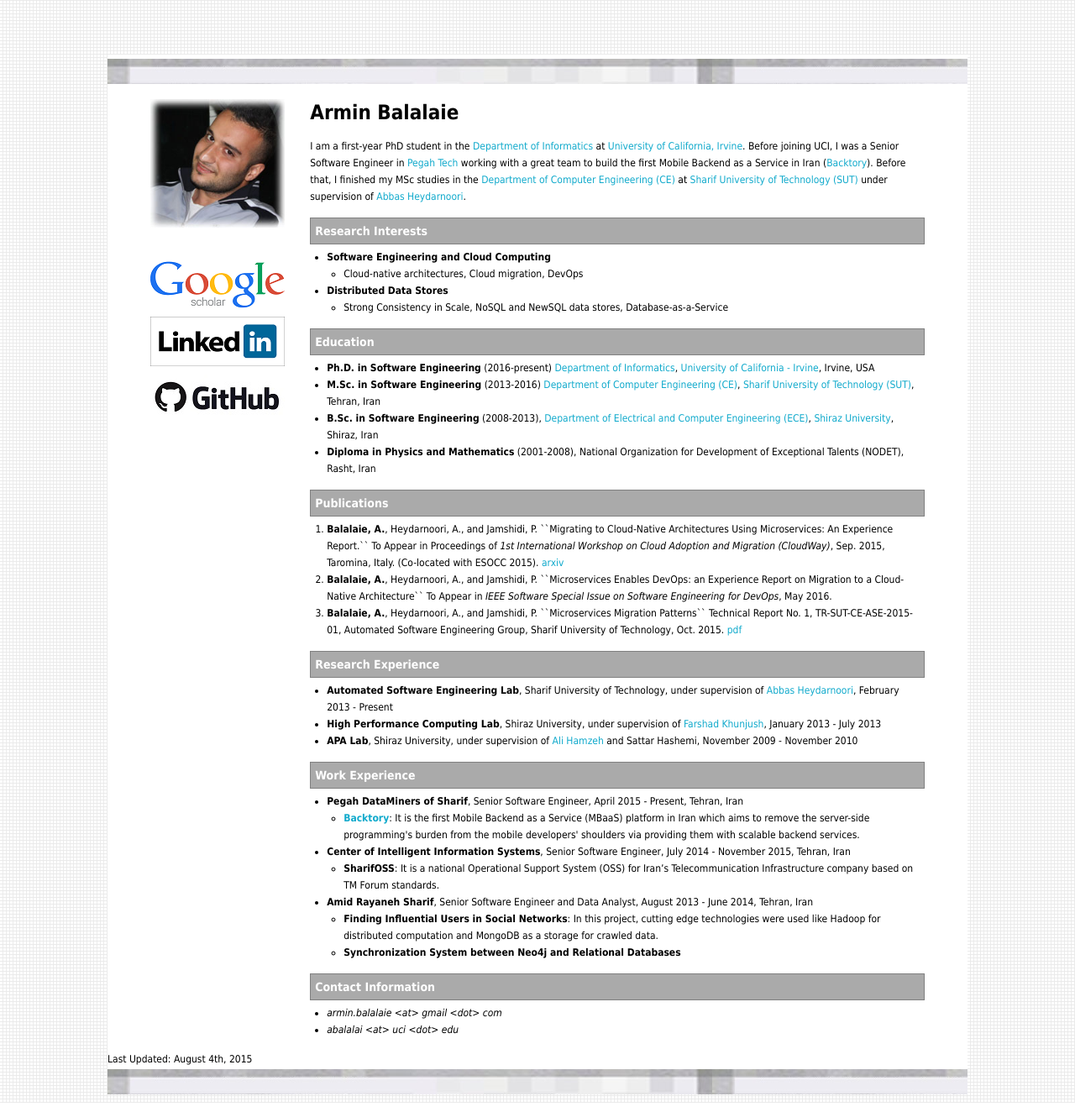
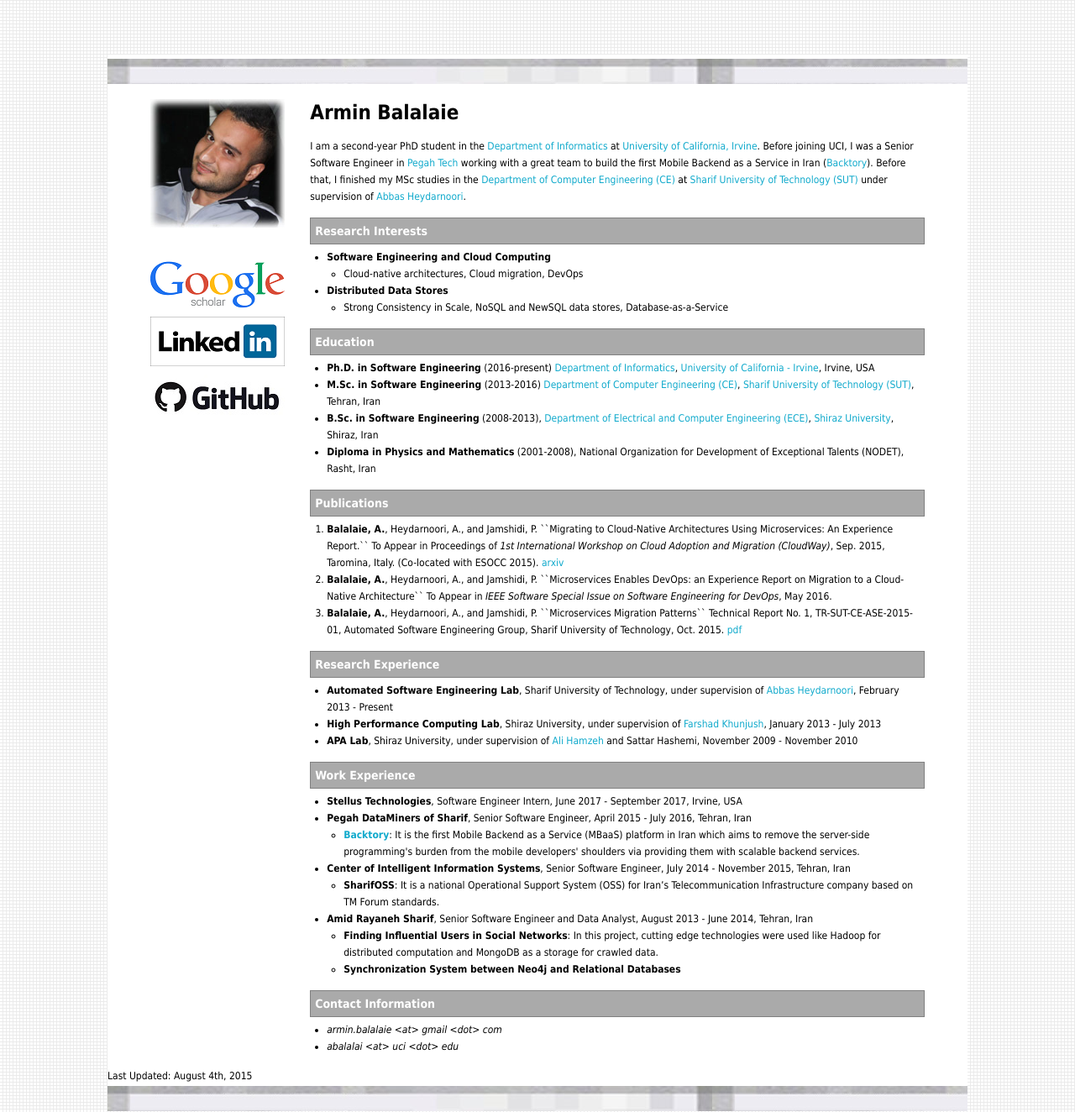
Before and after one commit to arminbalalaie/arminbalalaie.github.io, a plain HTML site: page index.html in a window 1280 px wide. Shown: the top 1324 px of the page at 84% size. Drawn offline with Linux system fonts and the light colour scheme.

Commit message:
adds stellus internship

```diff
--- a/index.html
+++ b/index.html
@@ -30,7 +30,7 @@
 			<h1>Armin Balalaie</h1>
 
 			<p><br />
-			I am a first-year PhD student in the <a href="http://www.informatics.uci.edu/" target="_blank">Department of Informatics</a> at <a href="http://www.uci.edu" target="_blank">University of California, Irvine</a>. Before joining UCI, I was a Senior Software Engineer in <a href="http://www.pegahtech.ir">Pegah Tech</a> working with a great team to build the first Mobile Backend as a Service in Iran (<a href="http://www.backtory.com">Backtory</a>). Before that, I finished my&nbsp;MSc studies in the <a href="http://ce.sharif.ir" target="_blank">Department of Computer Engineering (CE)</a> at <a href="http://www.sharif.ir" target="_blank">Sharif University of Technology (SUT)</a>&nbsp;under supervision of&nbsp;<a href="http://sharif.edu/~heydarnoori" target="_blank">Abbas Heydarnoori</a>.&nbsp;</p>
+			I am a second-year PhD student in the <a href="http://www.informatics.uci.edu/" target="_blank">Department of Informatics</a> at <a href="http://www.uci.edu" target="_blank">University of California, Irvine</a>. Before joining UCI, I was a Senior Software Engineer in <a href="http://www.pegahtech.ir">Pegah Tech</a> working with a great team to build the first Mobile Backend as a Service in Iran (<a href="http://www.backtory.com">Backtory</a>). Before that, I finished my&nbsp;MSc studies in the <a href="http://ce.sharif.ir" target="_blank">Department of Computer Engineering (CE)</a> at <a href="http://www.sharif.ir" target="_blank">Sharif University of Technology (SUT)</a>&nbsp;under supervision of&nbsp;<a href="http://sharif.edu/~heydarnoori" target="_blank">Abbas Heydarnoori</a>.&nbsp;</p>
 
 			<section>Research Interests</section>
 
@@ -76,7 +76,8 @@
 			<section>Work Experience</section>
 
 			<ul>
-				<li><strong>Pegah DataMiners of Sharif</strong>, Senior Software Engineer, April 2015 - Present, Tehran, Iran
+				<li><strong>Stellus Technologies</strong>, Software Engineer Intern, June 2017 - September 2017, Irvine, USA</li>
+				<li><strong>Pegah DataMiners of Sharif</strong>, Senior Software Engineer, April 2015 - July 2016, Tehran, Iran
 
 				<ul>
 					<li><a href="http://www.backtory.com" target="_blank"><strong>Backtory</strong></a>: It is the first Mobile Backend as a Service (MBaaS) platform in Iran which aims to remove the server-side programming&#39;s burden from the mobile developers&#39; shoulders via providing them with scalable backend services.</li>
```
